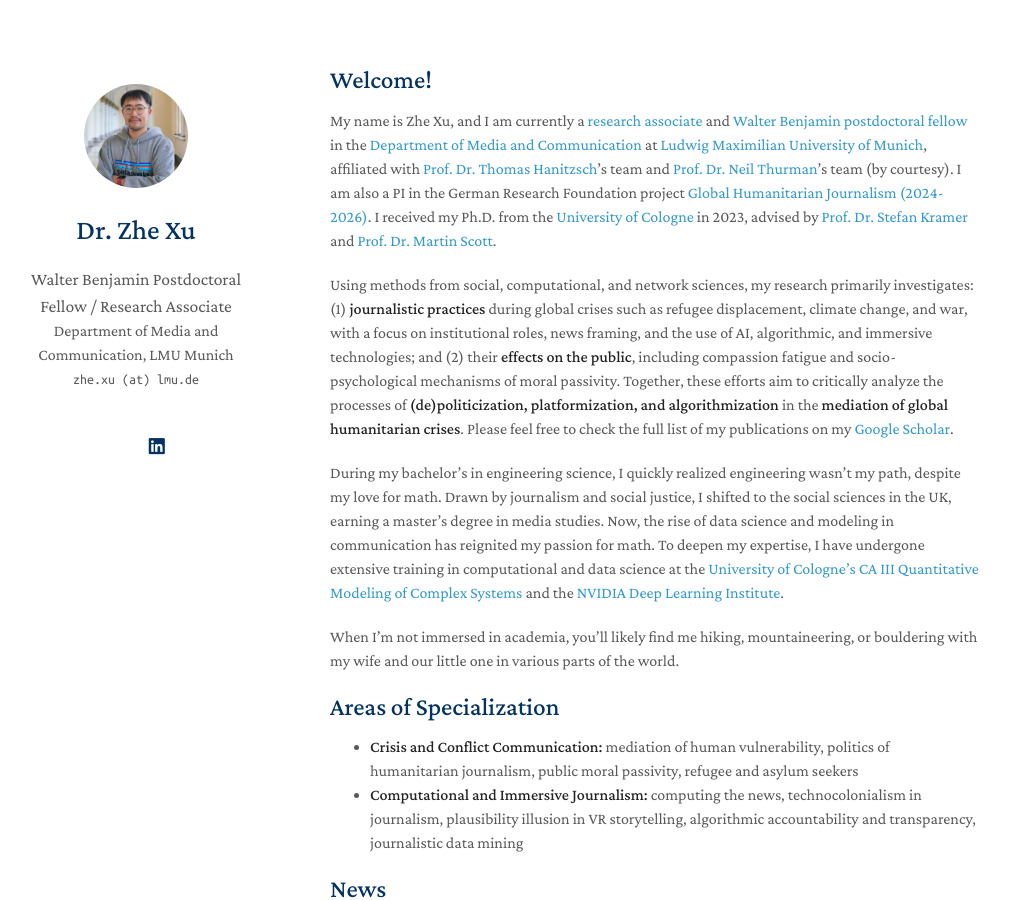
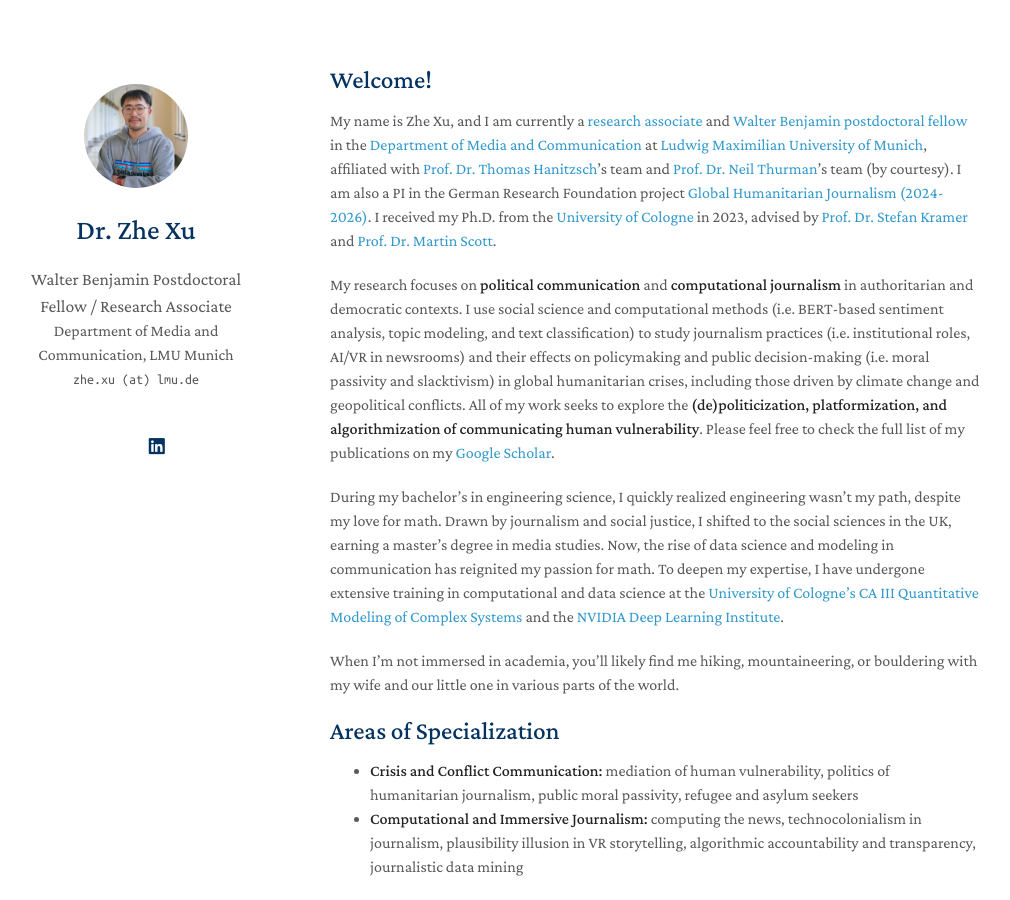
Before and after one commit to zhexuphd/home, a Jekyll site: the page built from index.md, in a window 1280 px wide and 900 px high. Shown: the whole window, without its empty margins (140-1150 px from the left). Built offline with Jekyll 4.4.1, drawn with Linux system fonts in a browser that asks for light colours; a style sheet for code colours, icons or effects is not loaded; our own code applies the rules of GitHub Pages for plain Markdown files.

Commit message:
Update index.md

```diff
--- a/index.md
+++ b/index.md
@@ -6,7 +6,7 @@ layout: homepage
 
 My name is Zhe Xu, and I am currently a [research associate](https://www.ifkw.uni-muenchen.de/organisation/personen/mitarbeiter/xu_zhe/index.html) and [Walter Benjamin postdoctoral fellow](https://www.dfg.de/en/research-funding/funding-opportunities/programmes/individual/walter-benjamin) in the [Department of Media and Communication](https://www.ifkw.uni-muenchen.de/index.html) at [Ludwig Maximilian University of Munich](https://www.lmu.de/en/), affiliated with [Prof. Dr. Thomas Hanitzsch](https://www.ifkw.uni-muenchen.de/organisation/personen/professoren/hanitzsch_thomas/index.html)'s team and [Prof. Dr. Neil Thurman](https://neilthurman.com/)'s team (by courtesy). I am also a PI in the German Research Foundation project [Global Humanitarian Journalism (2024-2026)](https://gepris.dfg.de/gepris/projekt/539233881?context=projekt&task=showDetail&id=539233881&). I received my Ph.D. from the [University of Cologne](https://portal.uni-koeln.de/es/uoc-home) in 2023, advised by [Prof. Dr. Stefan Kramer](https://chinastudien.phil-fak.uni-koeln.de/arbeitsbereiche/kultur-chinas-chinastudien/team/stefan-kramer) and [Prof. Dr. Martin Scott](https://research-portal.uea.ac.uk/en/persons/martin-scott).
 
-Using methods from social, computational, and network sciences, my research primarily investigates: (1) **journalistic practices** during global crises such as refugee displacement, climate change, and war, with a focus on institutional roles, news framing, and the use of AI, algorithmic, and immersive technologies; and (2) their **effects on the public**, including compassion fatigue and socio-psychological mechanisms of moral passivity. Together, these efforts aim to critically analyze the processes of **(de)politicization, platformization, and algorithmization** in the **mediation of global humanitarian crises**. Please feel free to check the full list of my publications on my [Google Scholar](https://scholar.google.de/citations?user=lxUyedYAAAAJ&hl=en&oi=sra).
+My research focuses on **political communication** and **computational journalism** in authoritarian and democratic contexts. I use social science and computational methods (i.e. BERT-based sentiment analysis, topic modeling, and text classification) to study journalism practices (i.e. institutional roles, AI/VR in newsrooms) and their effects on policymaking and public decision-making (i.e. moral passivity and slacktivism) in global humanitarian crises, including those driven by climate change and geopolitical conflicts. All of my work seeks to explore the **(de)politicization, platformization, and algorithmization of communicating human vulnerability**. Please feel free to check the full list of my publications on my [Google Scholar](https://scholar.google.de/citations?user=lxUyedYAAAAJ&hl=en&oi=sra).
 
 During my bachelor's in engineering science, I quickly realized engineering wasn’t my path, despite my love for math. Drawn by journalism and social justice, I shifted to the social sciences in the UK, earning a master’s degree in media studies. Now, the rise of data science and modeling in communication has reignited my passion for math. To deepen my expertise, I have undergone extensive training in computational and data science at the [University of Cologne's CA III Quantitative Modeling of Complex Systems](http://ml-school.uni-koeln.de/) and the [NVIDIA Deep Learning Institute](https://learn.nvidia.com/courses/course-detail?course_id=course-v1:DLI+C-FX-06+V2).
 
```
